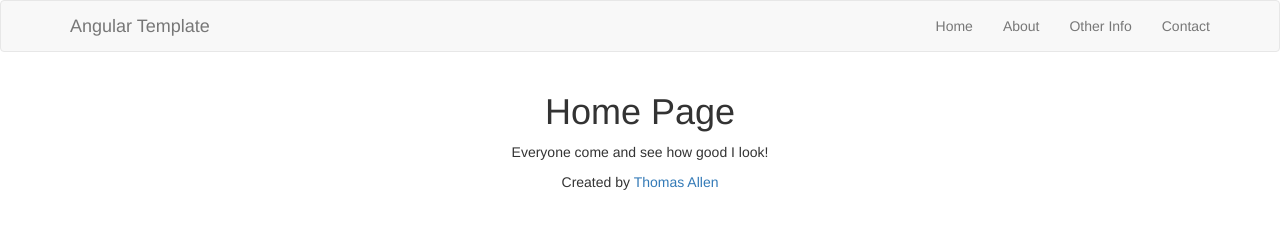
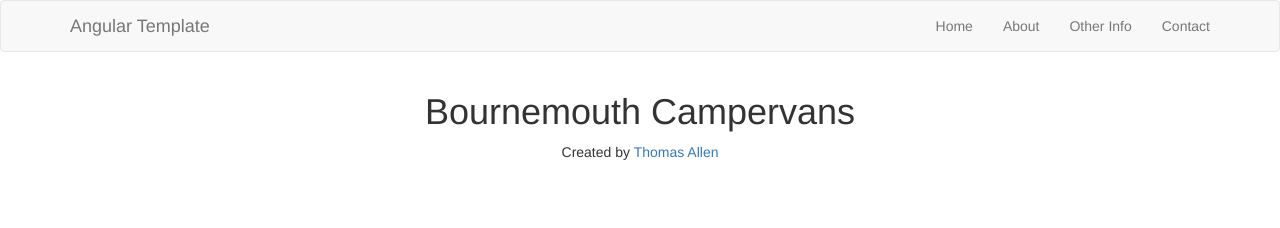
Before and after one commit to tjallen27/angular_temp, a plain HTML site: page index.html in a window 1280 px wide. Drawn offline with nearby package versions, Linux system fonts and the light colour scheme; some packages are replaced by stand-ins of ours.

Commit message:
text-update

```diff
--- a/pages/home.html
+++ b/pages/home.html
@@ -1,5 +1,3 @@
 <div class="text-center">
-	<h1>Home Page</h1>
-
-	<p>{{ message }}</p>
+	<h1>Bournemouth Campervans</h1>
 </div>
```
